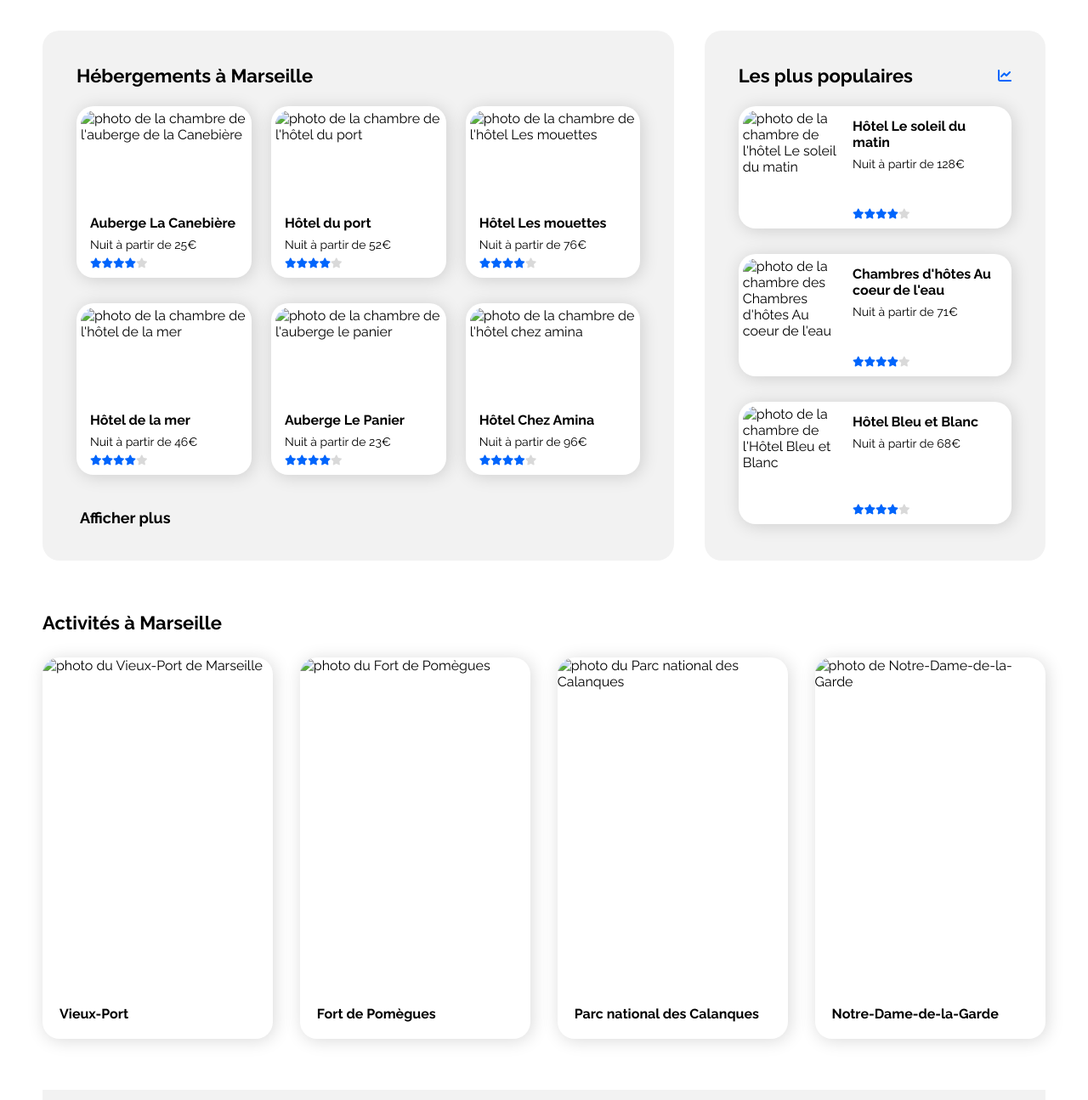
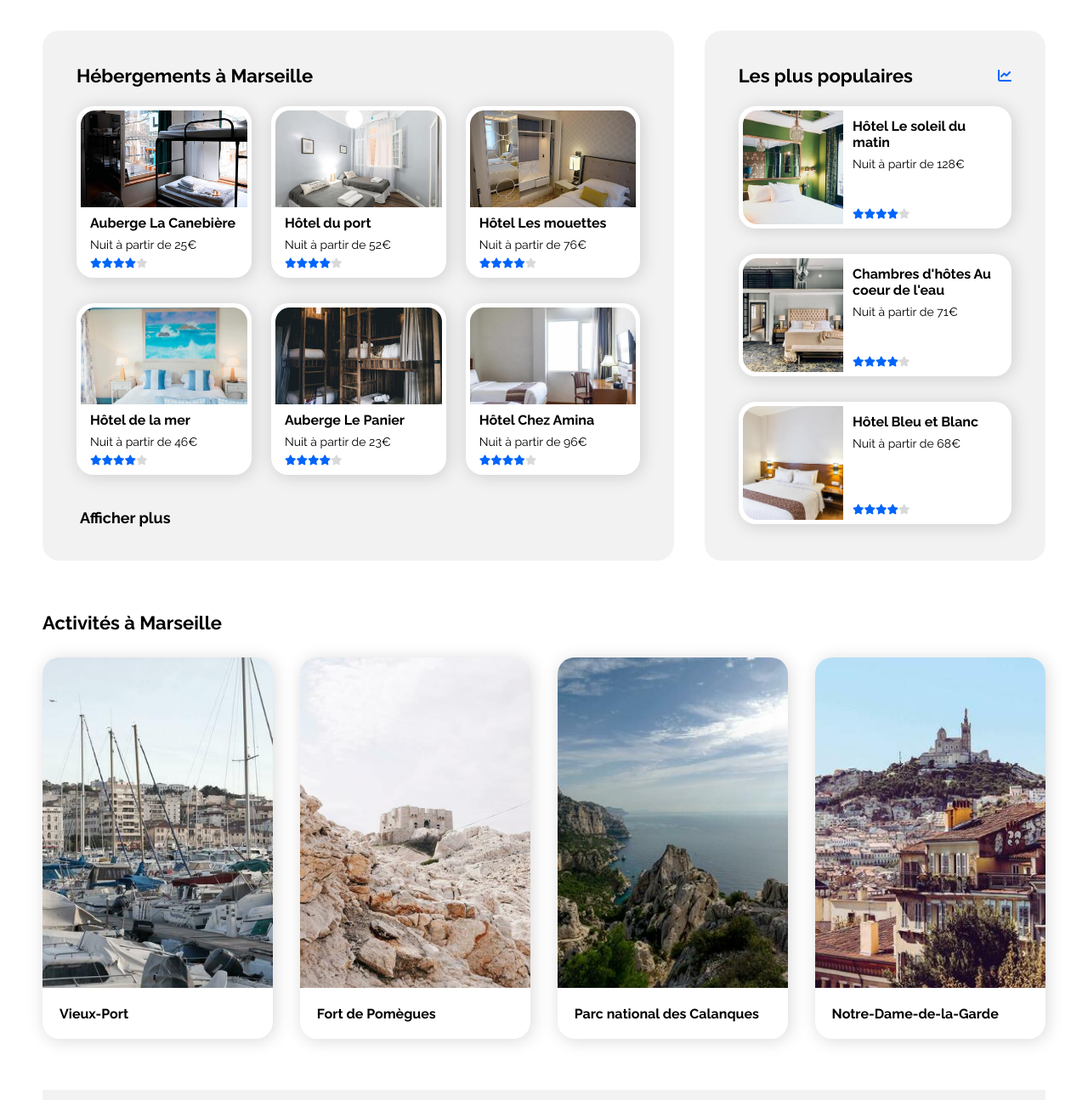
Before and after one commit to robinmaxime/OCProject2, a plain HTML site: page index.html in a window 1280 px wide. Shown: the part 385-1680 px from the top of the page at 85% size. Drawn offline with Linux system fonts and the light colour scheme; the site is published under a folder, as on GitHub Pages, so addresses that start at the root find nothing.

Commit message:
fix images url

```diff
--- a/index.html
+++ b/index.html
@@ -15,7 +15,7 @@
     <div class="page-container">
 
         <header class="header">
-            <img class="header__logo" src="/images/logo/Booki.png" srcset="/images/logo/Booki@3x.png 3x" alt="logo Booki">
+            <img class="header__logo" src="images/logo/Booki.png" srcset="images/logo/Booki@3x.png 3x" alt="logo Booki">
             <nav>
                 <ul class="header__menu">
                     <li><a class="header__link" href="#accommodation">Hébergements</a></li>
@@ -80,7 +80,7 @@
 
                         <a href="#">
                             <article class="card card--accommodation">
-                                <img class="card__image card__image--top" src="/images/hebergements/4_small/marcus-loke-WQJvWU_HZFo-unsplash.jpg" alt="photo de la chambre de l'auberge de la Canebière">
+                                <img class="card__image card__image--top" src="images/hebergements/4_small/marcus-loke-WQJvWU_HZFo-unsplash.jpg" alt="photo de la chambre de l'auberge de la Canebière">
                                 <div class="card__caption">
                                     <h3>Auberge La Canebière</h3>
                                     <p>Nuit à partir de 25€</p>
@@ -96,7 +96,7 @@
                         </a>
                         <a href="#">
                             <article class="card card--accommodation">
-                                <img class="card__image card__image--top" src="/images/hebergements/4_small/fred-kleber-gTbaxaVLvsg-unsplash.jpg" alt="photo de la chambre de l'hôtel du port">
+                                <img class="card__image card__image--top" src="images/hebergements/4_small/fred-kleber-gTbaxaVLvsg-unsplash.jpg" alt="photo de la chambre de l'hôtel du port">
                                 <div class="card__caption">
                                     <h3>Hôtel du port</h3>
                                     <p>Nuit à partir de 52€</p>
@@ -112,7 +112,7 @@
                         </a>
                         <a href="">
                         <article class="card card--accommodation">
-                            <img class="card__image card__image--top" src="/images/hebergements/4_small/reisetopia-B8WIgxA_PFU-unsplash.jpg" alt="photo de la chambre de l'hôtel Les mouettes">
+                            <img class="card__image card__image--top" src="images/hebergements/4_small/reisetopia-B8WIgxA_PFU-unsplash.jpg" alt="photo de la chambre de l'hôtel Les mouettes">
                             <div class="card__caption">
                                 <h3>Hôtel Les mouettes</h3>
                                 <p>Nuit à partir de 76€</p>
@@ -128,7 +128,7 @@
                         </a>
                         <a href="#">
                             <article class="card card--accommodation">
-                                <img class="card__image card__image--top" src="/images/hebergements/4_small/annie-spratt-Eg1qcIitAuA-unsplash.jpg" alt="photo de la chambre de l'hôtel de la mer">
+                                <img class="card__image card__image--top" src="images/hebergements/4_small/annie-spratt-Eg1qcIitAuA-unsplash.jpg" alt="photo de la chambre de l'hôtel de la mer">
                                 <div class="card__caption">
                                     <h3>Hôtel de la mer</h3>
                                     <p>Nuit à partir de 46€</p>
@@ -144,7 +144,7 @@
                         </a>
                         <a href="#">
                             <article class="card card--accommodation">
-                                <img class="card__image card__image--top" src="/images/hebergements/4_small/nicate-lee-kT-ZyaiwBe0-unsplash.jpg" alt="photo de la chambre de l'auberge le panier">
+                                <img class="card__image card__image--top" src="images/hebergements/4_small/nicate-lee-kT-ZyaiwBe0-unsplash.jpg" alt="photo de la chambre de l'auberge le panier">
                                 <div class="card__caption">
                                     <h3>Auberge Le Panier</h3>
                                     <p>Nuit à partir de 23€</p>
@@ -160,7 +160,7 @@
                         </a>
                         <a href="#">
                             <article class="card card--accommodation">
-                                <img class="card__image card__image--top" src="/images/hebergements/4_small/febrian-zakaria-M6S1WvfW68A-unsplash.jpg" alt="photo de la chambre de l'hôtel chez amina">
+                                <img class="card__image card__image--top" src="images/hebergements/4_small/febrian-zakaria-M6S1WvfW68A-unsplash.jpg" alt="photo de la chambre de l'hôtel chez amina">
                                 <div class="card__caption">
                                     <h3>Hôtel Chez Amina</h3>
                                     <p>Nuit à partir de 96€</p>
@@ -193,7 +193,7 @@
                     <div class="popular__cards">
                         <a href="#">
                             <article class="card card--popular">
-                                <img class="card__image card__image--left" src="/images/hebergements/4_small/emile-guillemot-Bj_rcSC5XfE-unsplash.jpg" alt="photo de la chambre de l'hôtel Le soleil du matin">
+                                <img class="card__image card__image--left" src="images/hebergements/4_small/emile-guillemot-Bj_rcSC5XfE-unsplash.jpg" alt="photo de la chambre de l'hôtel Le soleil du matin">
                                 <div class="card__caption">
                                     <h3>Hôtel Le soleil du matin</h3>
                                     <p>Nuit à partir de 128€</p>
@@ -209,7 +209,7 @@
                         </a>
                         <a href="#">
                             <article class="card card--popular">
-                                <img class="card__image card__image--left" src="/images/hebergements/4_small/aw-creative-VGs8z60yT2c-unsplash.jpg" alt="photo de la chambre des Chambres d'hôtes Au coeur de l'eau">
+                                <img class="card__image card__image--left" src="images/hebergements/4_small/aw-creative-VGs8z60yT2c-unsplash.jpg" alt="photo de la chambre des Chambres d'hôtes Au coeur de l'eau">
                                 <div class="card__caption">
                                     <h3>Chambres d'hôtes Au coeur de l'eau</h3>
                                     <p>Nuit à partir de 71€</p>
@@ -225,7 +225,7 @@
                         </a>
                         <a href="#">
                             <article class="card card--popular">
-                                <img class="card__image card__image--left" src="/images/hebergements/4_small/febrian-zakaria-sjvU0THccQA-unsplash.jpg" alt="photo de la chambre de l'Hôtel Bleu et Blanc">
+                                <img class="card__image card__image--left" src="images/hebergements/4_small/febrian-zakaria-sjvU0THccQA-unsplash.jpg" alt="photo de la chambre de l'Hôtel Bleu et Blanc">
                                 <div class="card__caption">
                                     <h3>Hôtel Bleu et Blanc</h3>
                                     <p>Nuit à partir de 68€</p>
@@ -253,7 +253,7 @@
                 <div class="activity__cards">
                     <a href="#">
                         <article class="card card--activity">
-                            <img class="card__image card__image--activity" src="/images/activites/4_small/reno-laithienne-QUgJhdY5Fyk-unsplash.jpg" srcset="/images/activites/3_medium/reno-laithienne-QUgJhdY5Fyk-unsplash.jpg 2x" alt="photo du Vieux-Port de Marseille">
+                            <img class="card__image card__image--activity" src="images/activites/4_small/reno-laithienne-QUgJhdY5Fyk-unsplash.jpg" srcset="images/activites/3_medium/reno-laithienne-QUgJhdY5Fyk-unsplash.jpg 2x" alt="photo du Vieux-Port de Marseille">
                             <div class="card__caption card__caption--activity">
                                 <h3>Vieux-Port</h3>
                             </div>
@@ -261,7 +261,7 @@
                     </a>
                     <a href="#">
                         <article class="card card--activity">
-                            <img class="card__image card__image--activity" src="/images/activites/4_small/paul-hermann-QFTrLdQIRhI-unsplash.jpg" srcset="/images/activites/3_medium/paul-hermann-QFTrLdQIRhI-unsplash.jpg 2x" alt="photo du Fort de Pomègues">
+                            <img class="card__image card__image--activity" src="images/activites/4_small/paul-hermann-QFTrLdQIRhI-unsplash.jpg" srcset="images/activites/3_medium/paul-hermann-QFTrLdQIRhI-unsplash.jpg 2x" alt="photo du Fort de Pomègues">
                             <div class="card__caption card__caption--activity">
                                 <h3>Fort de Pomègues</h3>
                             </div>
@@ -269,7 +269,7 @@
                     </a>
                     <a href="#">
                         <article class="card card--activity">
-                            <img class="card__image card__image--activity" src="/images/activites/4_small/kilyan-sockalingum-NR8-cBCN3aI-unsplash.jpg" srcset="/images/activites/3_medium/kilyan-sockalingum-NR8-cBCN3aI-unsplash.jpg 2x" alt="photo du Parc national des Calanques">
+                            <img class="card__image card__image--activity" src="images/activites/4_small/kilyan-sockalingum-NR8-cBCN3aI-unsplash.jpg" srcset="images/activites/3_medium/kilyan-sockalingum-NR8-cBCN3aI-unsplash.jpg 2x" alt="photo du Parc national des Calanques">
                             <div class="card__caption card__caption--activity">
                                 <h3>Parc national des Calanques</h3>
                             </div>
@@ -277,7 +277,7 @@
                     </a>
                     <a href="#">
                     <article class="card card--activity">
-                        <img class="card__image card__image--activity" src="/images/activites/4_small/florian-wehde-xW9e8gdotxI-unsplash.jpg" srcset="/images/activites/3_medium/florian-wehde-xW9e8gdotxI-unsplash.jpg 2x" alt="photo de Notre-Dame-de-la-Garde">
+                        <img class="card__image card__image--activity" src="images/activites/4_small/florian-wehde-xW9e8gdotxI-unsplash.jpg" srcset="images/activites/3_medium/florian-wehde-xW9e8gdotxI-unsplash.jpg 2x" alt="photo de Notre-Dame-de-la-Garde">
                         <div class="card__caption card__caption--activity">
                             <h3>Notre-Dame-de-la-Garde</h3>
                         </div>
```
